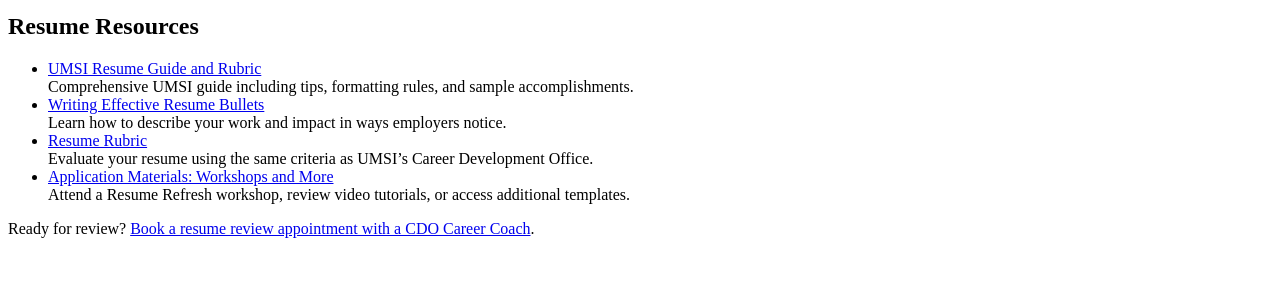
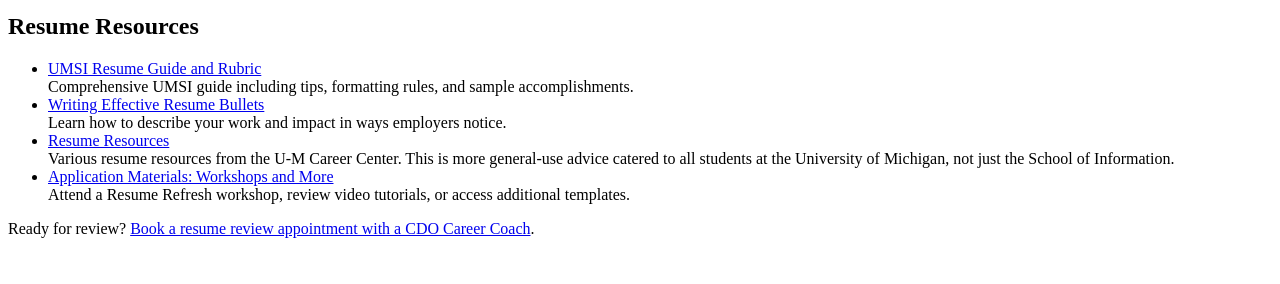
Before and after one commit to kaitlyn-zip/client_project_html_f25, a plain HTML site: page resume.html in a window 1280 px wide. Shown: the part 1420-1704 px from the top of the page. Drawn offline with Linux system fonts and the light colour scheme.

Commit message:
Add files via upload

```diff
--- a/resume.html
+++ b/resume.html
@@ -111,10 +111,10 @@
           Learn how to describe your work and impact in ways employers notice.
         </li>
         <li>
-          <a href="https://umsi.instructure.com/courses/12345/pages/resume-rubric" target="_blank">
-            Resume Rubric
+          <a href="https://careercenter.umich.edu/article/resume-resources" target="_blank">
+            Resume Resources
           </a> <br>
-          Evaluate your resume using the same criteria as UMSI’s Career Development Office.
+          Various resume resources from the U-M Career Center. This is more general-use advice catered to all students at the University of Michigan, not just the School of Information.
         </li>
         <li>
           <a href="https://docs.google.com/document/d/1vJMfgw9nwpHN9Sy0L0RP0aNBbaDSsiLPc2vy-doac6s/edit?tab=t.0"
```
